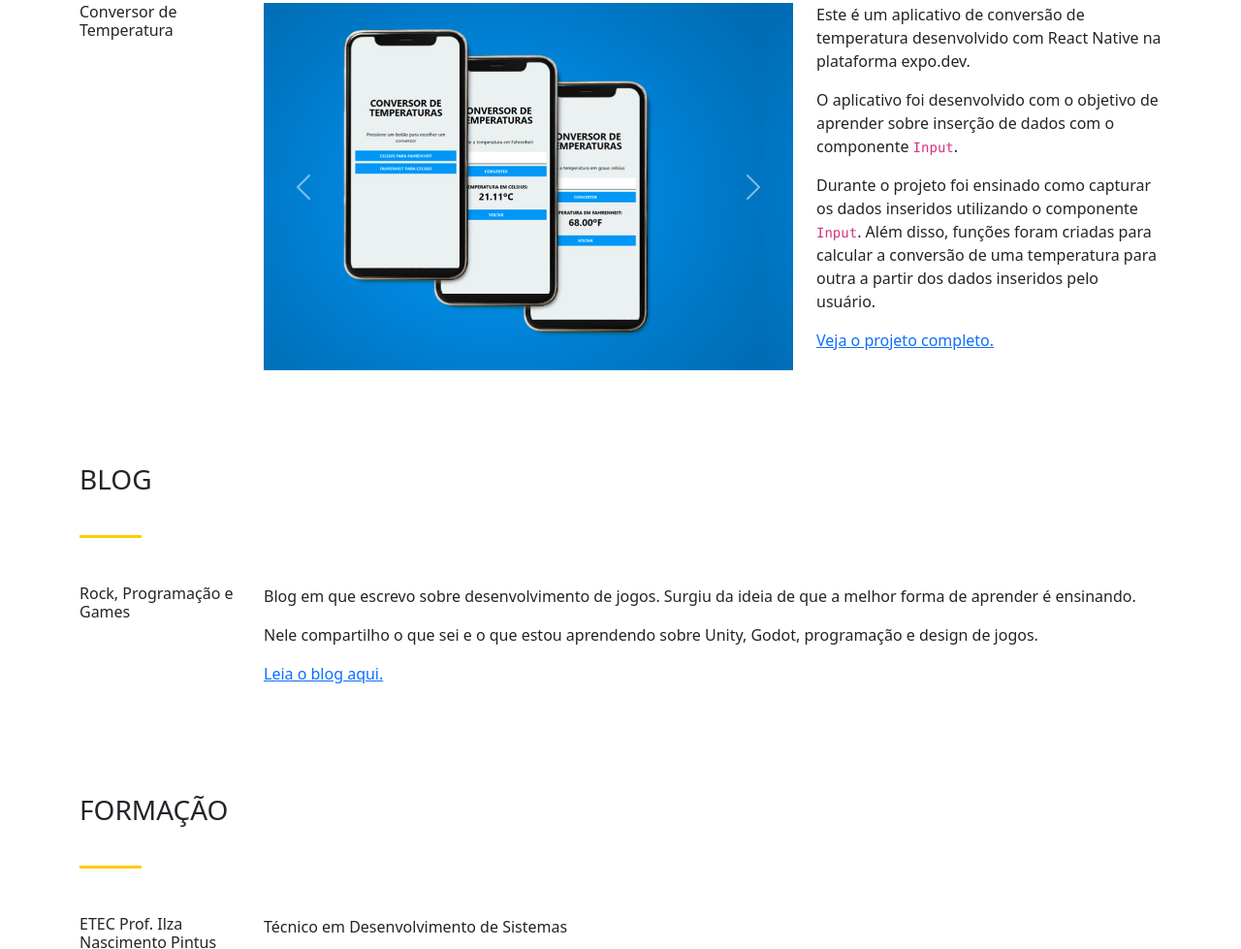
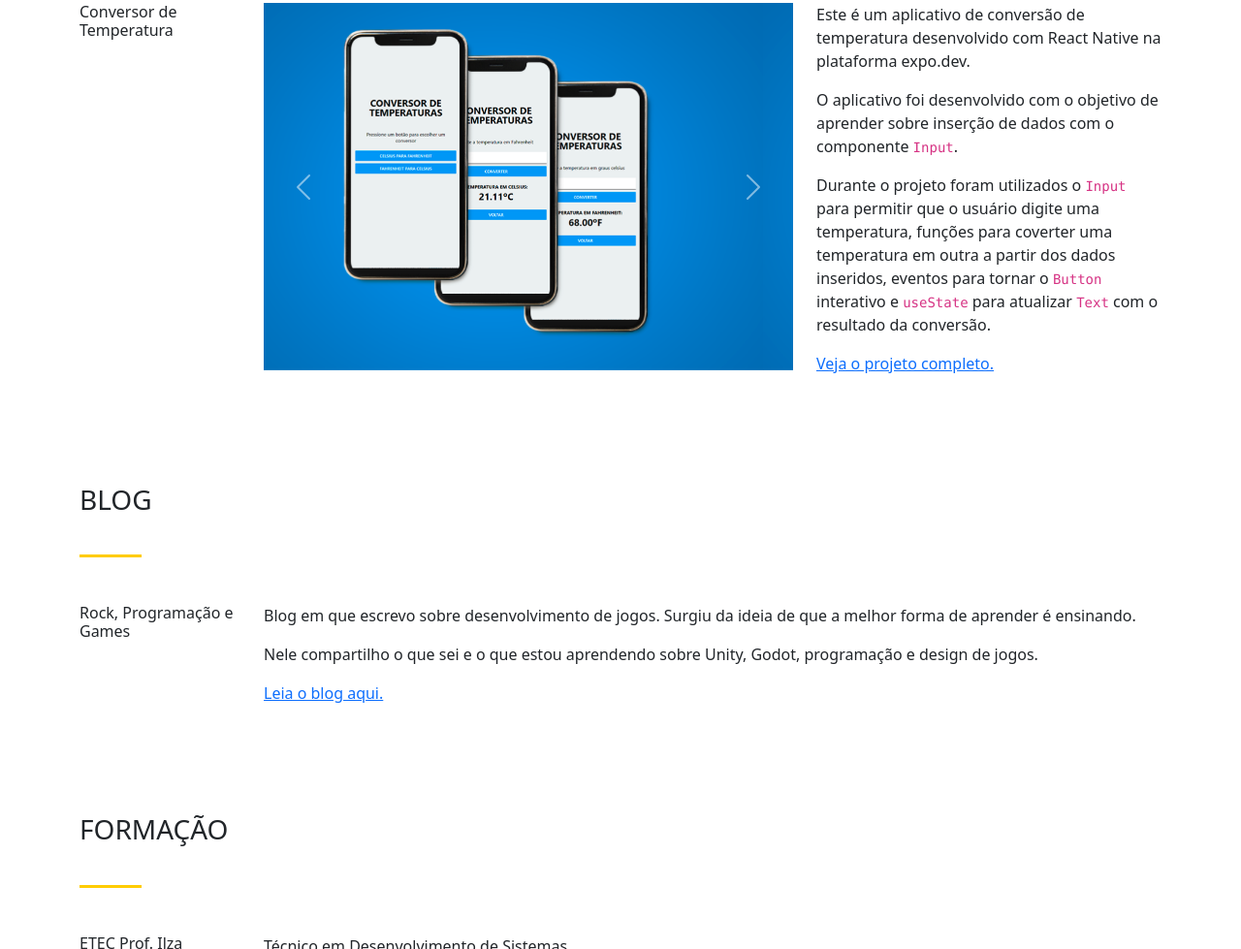
Before and after one commit to rafaelbriet/portfolio-etec, a plain HTML site: page index.html in a window 1280 px wide. Shown: the part 1246-2225 px from the top of the page at 97% size. Drawn offline with nearby package versions, Linux system fonts and the light colour scheme.

Commit message:
Update project description

```diff
--- a/index.html
+++ b/index.html
@@ -111,7 +111,7 @@
                     <div class="col-md-4 mt-sm-3 mt-md-0">
                         <p>Este é um aplicativo de conversão de temperatura desenvolvido com React Native na plataforma expo.dev.</p>
                         <p>O aplicativo foi desenvolvido com o objetivo de aprender sobre inserção de dados com o componente <code>Input</code>.</p>
-                        <p>Durante o projeto foi ensinado como capturar os dados inseridos utilizando o componente <code>Input</code>. Além disso, funções foram criadas para calcular a conversão de uma temperatura para outra a partir dos dados inseridos pelo usuário.</p>
+                        <p>Durante o projeto foram utilizados o <code>Input</code> para permitir que o usuário digite uma temperatura, funções para coverter uma temperatura em outra a partir dos dados inseridos, eventos para tornar o <code>Button</code> interativo e <code>useState</code> para atualizar <code>Text</code> com o resultado da conversão.</p>
                         <p><a href="https://snack.expo.dev/@rafaelbriet/etec_pam_02_22_conversor_temperatura" target="_blank" rel="noopener noreferrer">Veja o projeto completo.</a></p>
                     </div>
                 </div>
```
